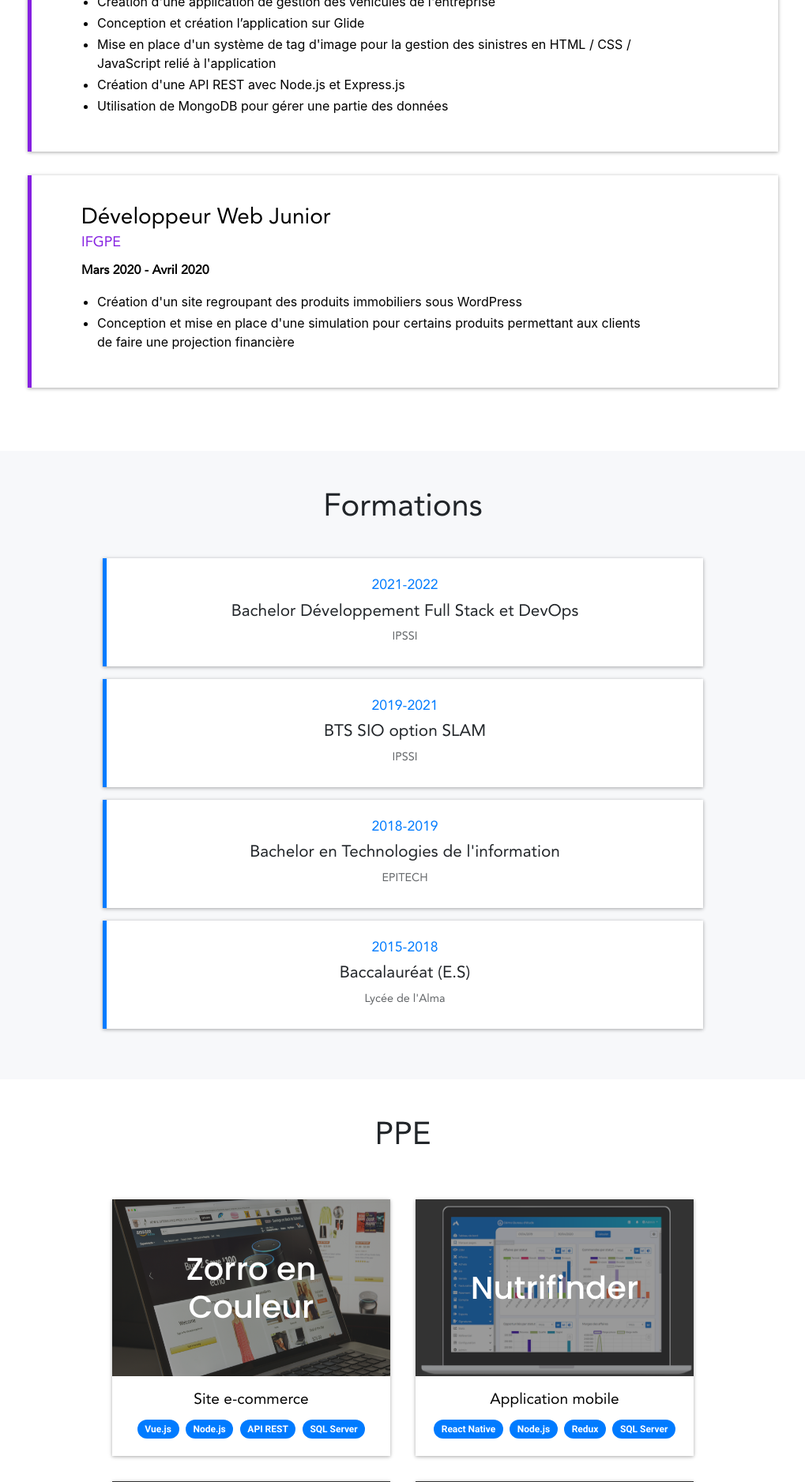
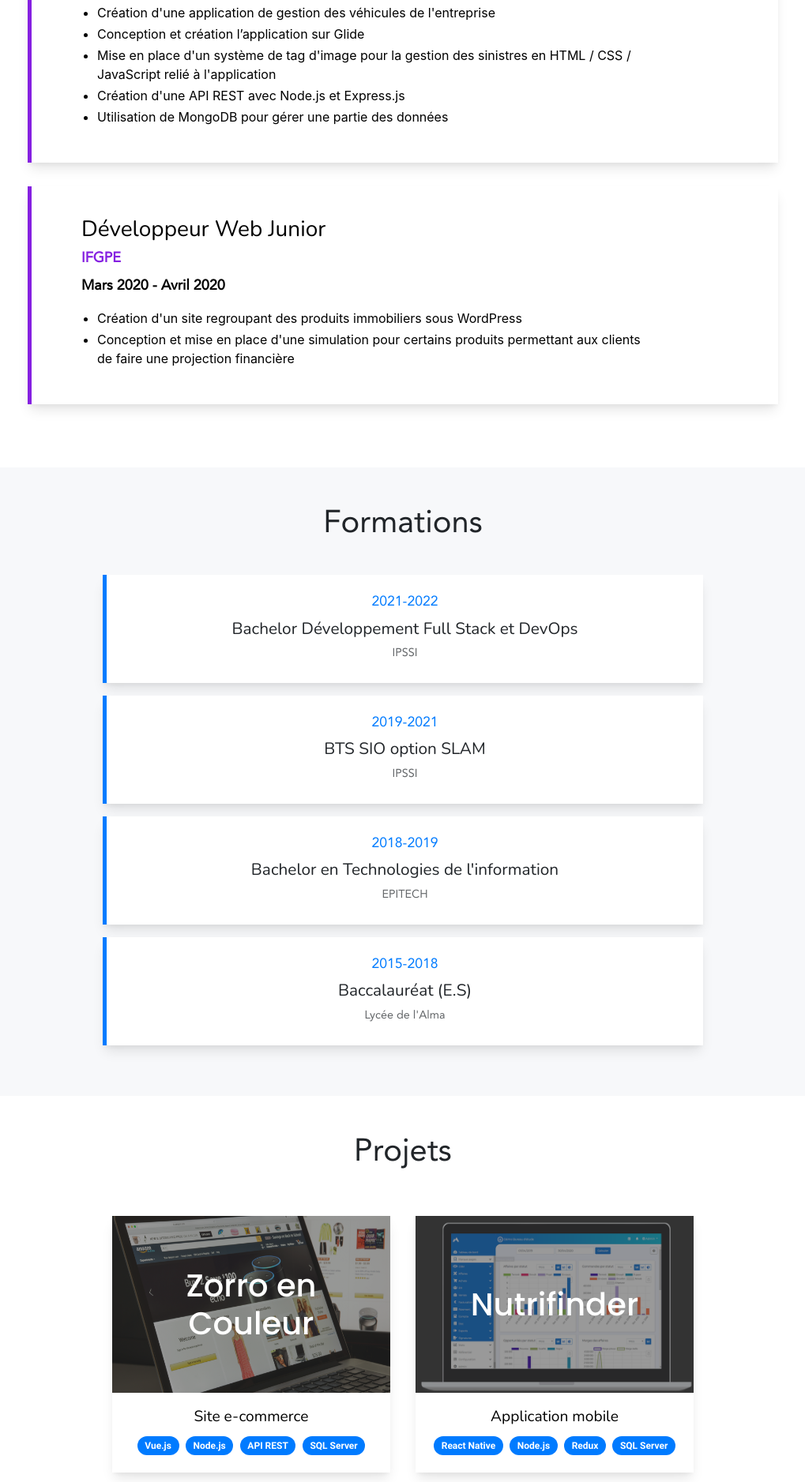
Before and after one commit to Stabien/Site_Perso, a PHP site: page / in a window 1280 px wide. Shown: the part 2560-4437 px from the top of the page at 79% size, without its empty margins (130-1149 px from the left). Run offline with PHP 8.4, Linux system fonts and the light colour scheme.

Commit message:
shadow updated

```diff
--- a/css/style.css
+++ b/css/style.css
@@ -8,6 +8,13 @@
 @font-face {
     font-family: 'Poppins';
     src: url('font/Poppins-medium.otf') format('truetype');
+    font-weight: normal;
+    font-style: normal;
+}
+
+@font-face {
+    font-family: 'Nunito';
+    src: url('font/Nunito-regular.ttf') format('truetype');
     font-weight: normal;
     font-style: normal;
 }
@@ -250,8 +257,7 @@ main {
 
 #competences {
     background: white;
-    box-shadow: 0 1px 6px rgba(0, 0, 0, 0.12),
-                0 1px 4px rgba(0, 0, 0, 0.24);
+    box-shadow: 0 2px 16px 0 rgb(64 41 85 / 20%);
 }
 
 #competences_title {
@@ -269,7 +275,7 @@ main {
     margin: 0;
     margin: auto;
     margin-bottom: 1em;
-    font-family: 'Avenir-Roman';
+    font-family: 'Nunito';
 }
 
 #competences ul {
@@ -317,8 +323,7 @@ main {
     flex-direction: row;
     padding: 0;
     background: white;
-    box-shadow: 0 1px 6px rgba(0, 0, 0, 0.12),
-                0 1px 4px rgba(0, 0, 0, 0.24);
+    box-shadow: rgba(0, 0, 0, 0.1) 0px 10px 15px -3px, rgba(0, 0, 0, 0.05) 0px 4px 6px -2px;
     transition: all 0.3s;
     text-decoration: none;
     color: black;
@@ -342,26 +347,27 @@ main {
 }
 
 .content-stage h3 {
-    font-family: 'Avenir-Roman';
-    margin-bottom: 4px;
+    font-family: 'Nunito';
+    margin-bottom: 10px;
 }
 
 .content-stage h4 {
     color: #8520E1;
-    margin-bottom: 12px;
+    margin-bottom: 10px;
     font-family: 'Avenir-Roman';
+    font-size: 18px;
+    font-weight: 600;
+}
+
+.content-stage span {
+    margin-top: 0;
+    font-family: 'Avenir-Roman';
+    font-weight: 600;
     font-size: 18px;
 }
 
-.content-stage span {
-    display: block;
-    margin-top: 0;
-    margin-bottom: 15px !important;
-    font-family: 'Avenir-Roman';
-    font-weight: 600;
-}
-
 .content-stage ul {
+    margin-top: 15px;
     padding-left: 20px;
 }
 
@@ -384,11 +390,15 @@ main {
 
 .formations-content {
     background: white;
-    box-shadow: 0 1px 6px rgba(0, 0, 0, 0.12),
-                0 1px 4px rgba(0, 0, 0, 0.24);
+    box-shadow: rgba(0, 0, 0, 0.1) 0px 10px 15px -3px, rgba(0, 0, 0, 0.05) 0px 4px 6px -2px;
     padding-top: 1.5em;
     margin-bottom: 1em;
     border-left: 5px solid #007bff;
+    transition: box-shadow 0.3s;
+}
+
+.formations-content:hover {
+    box-shadow: 0 5px 15px rgba(0, 0, 0, 0.3);
 }
 
 #formations h3 {
@@ -400,7 +410,7 @@ main {
 }
 
 #formations h1 {
-    font-family: 'Avenir-Roman';
+    font-family: 'Nunito';
     font-size: 1.3em;
     text-align: center;
     margin-bottom: 0.5em;
@@ -461,8 +471,7 @@ main {
 }
 
 .projets-content {
-    box-shadow: 0 1px 6px rgba(0, 0, 0, 0.12),
-                0 1px 4px rgba(0, 0, 0, 0.24);
+    box-shadow: rgba(0, 0, 0, 0.1) 0px 10px 15px -3px, rgba(0, 0, 0, 0.05) 0px 4px 6px -2px;
     margin: 1em;
     width: 22em;
     background: white;
@@ -477,7 +486,7 @@ main {
 
 #mes-projets h4 {
     text-align: center;
-    font-family: 'Avenir-Roman';
+    font-family: 'Nunito';
     font-size: 1.2em;
     margin: 0;
     margin-top: 0.7em;
--- a/index.php
+++ b/index.php
@@ -256,33 +256,29 @@
             <span class="anchor" id="anchor_formations"></span>
             <h2 data-aos="fade-up" data-aos-duration="1500">Formations</h2>
             <div id="formations" class="container">
-              <div class="row">
-                  <div class="col-8 offset-2 formations-content"
-                  data-aos="fade-right" data-aos-duration="1500">
+              <div class="row" data-aos="fade-right" data-aos-duration="1500">
+                  <div class="col-8 offset-2 formations-content">
                       <h3>2021-2022</h3>
                       <h1>Bachelor Développement Full Stack et DevOps</h1>
                       <h2>IPSSI</h2>
                   </div>
               </div>
-                <div class="row">
-                    <div class="col-8 offset-2 formations-content"
-                    data-aos="fade-left" data-aos-duration="1500">
+                <div class="row" data-aos="fade-left" data-aos-duration="1500">
+                    <div class="col-8 offset-2 formations-content">
                         <h3>2019-2021</h3>
                         <h1>BTS SIO option SLAM</h1>
                         <h2>IPSSI</h2>
                     </div>
                 </div>
-                <div class="row">
-                    <div class="col-8 offset-2 formations-content"
-                    data-aos="fade-right" data-aos-duration="1500">
+                <div class="row" data-aos="fade-right" data-aos-duration="1500">
+                    <div class="col-8 offset-2 formations-content">
                         <h3>2018-2019</h3>
                         <h1>Bachelor en Technologies de l'information</h1>
                         <h2>EPITECH</h2>
                     </div>
                 </div>
-                <div class="row">
-                    <div class="col-8 offset-2 formations-content"
-                    data-aos="fade-left" data-aos-duration="1500">
+                <div class="row" data-aos="fade-left" data-aos-duration="1500">
+                    <div class="col-8 offset-2 formations-content">
                         <h3>2015-2018</h3>
                         <h1>Baccalauréat (E.S)</h1>
                         <h2>Lycée de l'Alma</h2>
@@ -293,7 +289,7 @@
         <div id="mes-projets" class="section">
           <div class="container">
             <span class="anchor" id="anchor_projets"></span>
-            <h2 data-aos="fade-up" data-aos-duration="1500">PPE</h2>
+            <h2 data-aos="fade-up" data-aos-duration="1500">Projets</h2>
             <div class="projets-container">
                 <a href="#" class="projets-content"
                 data-aos="zoom-in" data-aos-duration="1500"
```
Also changed, not shown: css/font/Montserrat-Light.ttf (added), css/font/Nunito-Light.ttf (added), css/font/Nunito-Regular.ttf (added).
